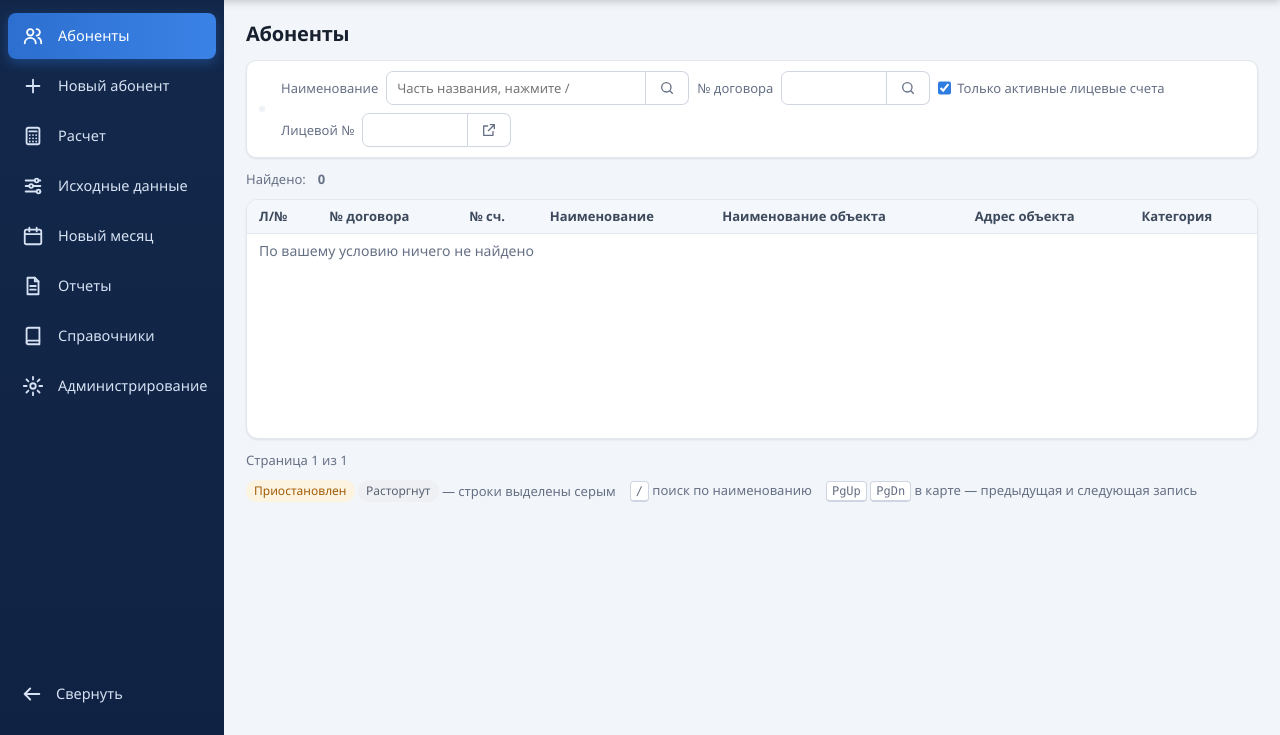
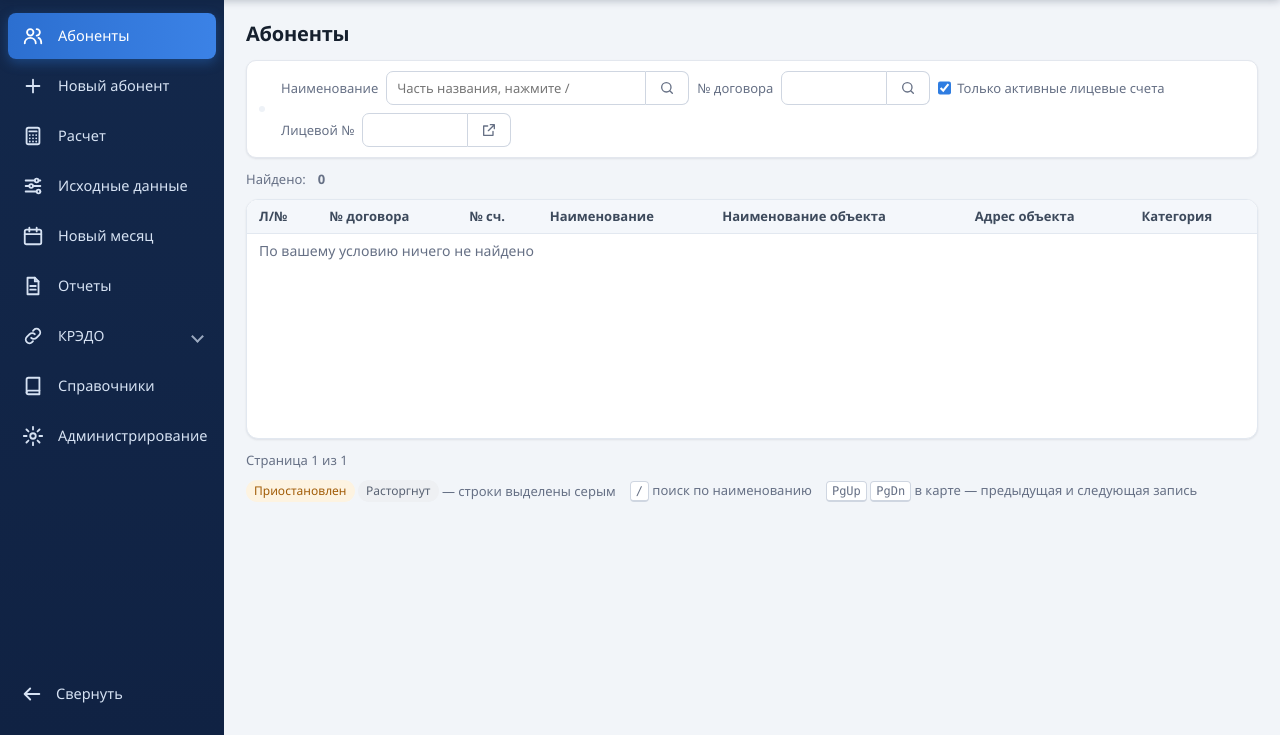
Before and after one commit to pisotskiin-del/Urtelo-web, a Django app: page /abonents/ in a window 1280 px wide. Shown: the part 65-800 px from the top of the page. Run offline with Django 5.2, Linux system fonts and the light colour scheme; the visitor is signed in with stand-in values (Sample User, id 1); data that the repository does not hold is empty.

Commit message:
Боковое меню: группа «КРЭДО» с подменю «Показания приборов» и «Коды абонентов»
Co-Authored-By: Claude Opus 5.5 <noreply@anthropic.com>
Claude-Session: https://claude.ai/code/session_01397UqSHnD4RZ1ujkaBeZ8v

```diff
--- a/abonents/templates/abonents/kredo.html
+++ b/abonents/templates/abonents/kredo.html
@@ -1,7 +1,7 @@
 {% extends "base.html" %}{% load ui %}
 {% block title %}КРЭДО: показания приборов{% endblock %}
 {% block content %}
-<p class="crumbs"><a href="{% url 'abonents:index' %}">Абоненты</a><span class="sep">›</span><a href="{% url 'abonents:raschet' %}">Расчет</a><span class="sep">›</span>КРЭДО</p>
+<p class="crumbs"><a href="{% url 'abonents:index' %}">Абоненты</a><span class="sep">›</span>КРЭДО<span class="sep">›</span>КРЭДО</p>
 <div class="page-head"><h1>КРЭДО: показания приборов учета</h1></div>
 <nav class="tabs">{% for c in cities %}<a href="?gorod={{ c.cod_gorod }}" {% if c.cod_gorod == city.cod_gorod %}class="active"{% endif %}>{{ c.name_gorod }}</a>{% endfor %}</nav>
 <section class="card">
--- a/abonents/templates/abonents/kredo_kody.html
+++ b/abonents/templates/abonents/kredo_kody.html
@@ -1,7 +1,7 @@
 {% extends "base.html" %}{% load ui %}
 {% block title %}КРЭДО: коды абонентов{% endblock %}
 {% block content %}
-<p class="crumbs"><a href="{% url 'abonents:index' %}">Абоненты</a><span class="sep">›</span><a href="{% url 'abonents:raschet' %}">Расчет</a><span class="sep">›</span>КРЭДО: коды абонентов</p>
+<p class="crumbs"><a href="{% url 'abonents:index' %}">Абоненты</a><span class="sep">›</span>КРЭДО<span class="sep">›</span>КРЭДО: коды абонентов</p>
 <div class="page-head"><h1>КРЭДО: коды абонентов</h1></div>
 <nav class="tabs">{% for c in cities %}<a href="?gorod={{ c.cod_gorod }}&amp;f={{ filtr }}" {% if c.cod_gorod == city.cod_gorod %}class="active"{% endif %}>{{ c.name_gorod }}</a>{% endfor %}</nav>
 <section class="card">
--- a/abonents/templates/abonents/raschet.html
+++ b/abonents/templates/abonents/raschet.html
@@ -21,7 +21,5 @@
 <form method="post" class="actions" style="margin-top:16px">{% csrf_token %}
   {% if can_run %}<button class="primary" onclick="this.disabled=true;this.textContent='Идет расчет…';this.form.submit()">{% icon "calc" %} Расчет</button>{% endif %}
   <a href="{% url 'abonents:raschet_itog' %}">Итоги последнего расчета</a>
-  <a href="{% url 'abonents:kredo' %}">Показания приборов из КРЭДО</a>
-  <a href="{% url 'abonents:kredo_kody' %}">Коды абонентов в КРЭДО</a>
 </form>
 {% endblock %}
--- a/static/css/app.css
+++ b/static/css/app.css
@@ -482,3 +482,18 @@ table.dok-signs td { width:50%; vertical-align:top; padding:0 12px 0 0; }
 /* Статус лицевого в карточке: расторгнут — красный, приостановлен — оранжевый */
 .chip.rastorg { background:var(--danger); color:#fff; font-weight:600; }
 .chip.priost { background:#e8770e; color:#fff; font-weight:600; }
+
+/* Группа «КРЭДО» в боковом меню с подменю */
+.sidebar .side-grp { margin-bottom:4px; }
+.sidebar .side-grp summary { display:flex; align-items:center; gap:14px; padding:12px 14px; border-radius:8px; color:inherit;
+  cursor:pointer; list-style:none; user-select:none; }
+.sidebar .side-grp summary::-webkit-details-marker { display:none; }
+.sidebar .side-grp summary::after { content:""; margin-left:auto; width:7px; height:7px; border-right:2px solid currentColor;
+  border-bottom:2px solid currentColor; transform:rotate(45deg); opacity:.7; transition:transform .15s; }
+.sidebar .side-grp[open] summary::after { transform:rotate(-135deg); }
+.sidebar .side-grp summary:hover { background:rgba(255,255,255,.07); color:#fff; }
+.sidebar .side-grp summary.active { color:#fff; background:rgba(255,255,255,.1); }
+.sidebar a.sub { padding:9px 10px 9px 26px; gap:10px; font-size:14px; white-space:nowrap; }
+.sidebar a.sub .i { width:18px; height:18px; }
+.side-mini .sidebar .side-grp summary::after { display:none; }
+.side-mini .sidebar a.sub { padding-left:14px; }
--- a/templates/base.html
+++ b/templates/base.html
@@ -30,12 +30,17 @@
 {% if user.is_authenticated %}
 {% with app=request.resolver_match.app_name url=request.resolver_match.url_name %}
 <nav class="sidebar">
-  {% if perms.catalogs.view_potreb %}<a href="{% url 'abonents:index' %}" title="Абоненты" {% if app == "abonents" and url != "raschet" and url != "raschet_itog" and url != "kredo" and url != "kredo_priem" and url != "kredo_kody" and url != "dan_rasch" and url != "nov_mes" and url != "otchety" and url != "otchet" and url != "new" %}class="active"{% endif %}>{% icon "users" %}<span class="t">Абоненты</span></a>
+  {% if perms.catalogs.view_potreb %}<a href="{% url 'abonents:index' %}" title="Абоненты" {% if app == "abonents" and url != "raschet" and url != "raschet_itog" and url != "kredo" and url != "kredo_priem" and url != "kredo_kody" and url != "kredo_kod" and url != "dan_rasch" and url != "nov_mes" and url != "otchety" and url != "otchet" and url != "new" %}class="active"{% endif %}>{% icon "users" %}<span class="t">Абоненты</span></a>
   {% if perms.catalogs.add_potreb %}<a href="{% url 'abonents:new' %}" title="Новый абонент" {% if url == "new" %}class="active"{% endif %}>{% icon "plus" %}<span class="t">Новый абонент</span></a>{% endif %}
-  <a href="{% url 'abonents:raschet' %}" title="Расчет" {% if url == "raschet" or url == "raschet_itog" or url == "kredo" or url == "kredo_priem" or url == "kredo_kody" %}class="active"{% endif %}>{% icon "calc" %}<span class="t">Расчет</span></a>
+  <a href="{% url 'abonents:raschet' %}" title="Расчет" {% if url == "raschet" or url == "raschet_itog" %}class="active"{% endif %}>{% icon "calc" %}<span class="t">Расчет</span></a>
   <a href="{% url 'abonents:dan_rasch' %}" title="Исходные данные для расчета" {% if url == "dan_rasch" %}class="active"{% endif %}>{% icon "sliders" %}<span class="t">Исходные данные</span></a>
   <a href="{% url 'abonents:nov_mes' %}" title="Переход на новый месяц" {% if url == "nov_mes" %}class="active"{% endif %}>{% icon "calendar" %}<span class="t">Новый месяц</span></a>
-  <a href="{% url 'abonents:otchety' %}" title="Отчеты и печать" {% if url == "otchety" or url == "otchet" %}class="active"{% endif %}>{% icon "file" %}<span class="t">Отчеты</span></a>{% endif %}
+  <a href="{% url 'abonents:otchety' %}" title="Отчеты и печать" {% if url == "otchety" or url == "otchet" %}class="active"{% endif %}>{% icon "file" %}<span class="t">Отчеты</span></a>
+  <details class="side-grp" {% if url == "kredo" or url == "kredo_priem" or url == "kredo_kody" or url == "kredo_kod" %}open{% endif %}>
+    <summary title="Обмен с АПК «КРЭДО»" {% if url == "kredo" or url == "kredo_priem" or url == "kredo_kody" or url == "kredo_kod" %}class="active"{% endif %}>{% icon "link" %}<span class="t">КРЭДО</span></summary>
+    <a href="{% url 'abonents:kredo' %}" title="Показания приборов из КРЭДО" class="sub{% if url == "kredo" or url == "kredo_priem" %} active{% endif %}">{% icon "gauge" %}<span class="t">Показания приборов</span></a>
+    <a href="{% url 'abonents:kredo_kody' %}" title="Коды абонентов в КРЭДО" class="sub{% if url == "kredo_kody" or url == "kredo_kod" %} active{% endif %}">{% icon "badge" %}<span class="t">Коды абонентов</span></a>
+  </details>{% endif %}
   <a href="{% url 'catalogs:index' %}" title="Справочники" {% if app == "catalogs" %}class="active"{% endif %}>{% icon "book" %}<span class="t">Справочники</span></a>
   {% if user.is_staff %}<a href="{% url 'admin:index' %}" title="Администрирование">{% icon "settings" %}<span class="t">Администрирование</span></a>{% endif %}
   <span class="sp"></span>
```
Also changed, not shown: README.md.
